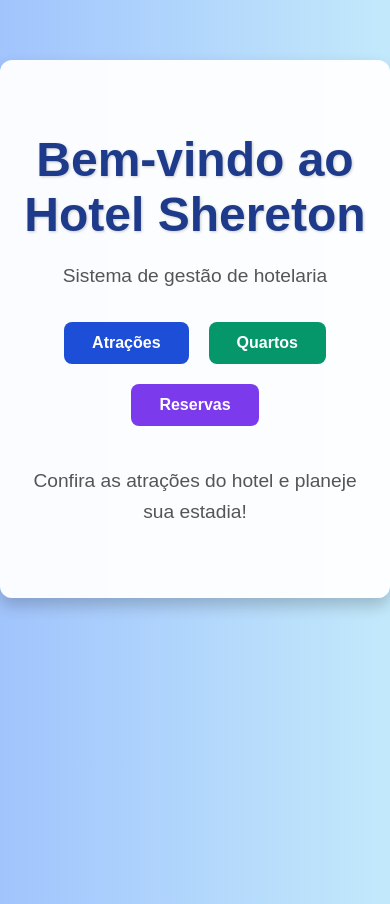
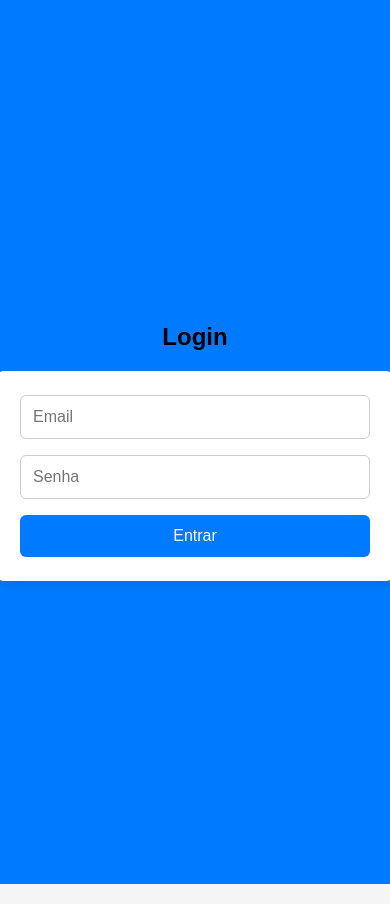
Before and after one commit to bytewice/ESS-2025.1-hotelaria, a React (Vite) app in the folder frontend/: page / in a window 390 px wide. Built offline with nearby package versions, Linux system fonts and the light colour scheme.

Commit message:
change initial page to login

```diff
--- a/frontend/src/App.tsx
+++ b/frontend/src/App.tsx
@@ -1,18 +1,20 @@
 import { BrowserRouter as Router, Routes, Route } from "react-router-dom";
 import Home from "./pages/Home";
+import Login from "./pages/Login";
 import Reservas from "./pages/Reservas";
 import Quartos from "./pages/Quartos";
 import Atrações from "./pages/Atrações";
 import AtracaoDetalhe from "./pages/AtraçãoDetalhe";
 import Layout from "./Layout"; // Caminho para o Layout
 
+
 export default function App() {
   return (
     <Router>
       <Routes>
         {/* Home sem Layout */}
-        <Route path="/" element={<Home />} />
-
+        <Route path="/home" element={<Home />} />
+        <Route path="/" element={<Login />} />
         {/* Páginas secundárias com Layout */}
         <Route path="/reservas" element={<Layout><Reservas /></Layout>} />
         <Route path="/quartos" element={<Layout><Quartos /></Layout>} />
--- /dev/null
+++ b/frontend/src/pages/Login.tsx
@@ -0,0 +1,54 @@
+import { useState } from "react";
+import { useNavigate } from "react-router-dom";
+import { loginUser } from "../services/adminverific"; // ajuste para seu service
+import "../styles/login.css";
+
+export default function Login() {
+  const navigate = useNavigate();
+  const [email, setEmail] = useState("");
+  const [senha, setSenha] = useState("");
+  const [erro, setErro] = useState("");
+
+  const handleSubmit = async (e: React.FormEvent) => {
+    e.preventDefault();
+    setErro("");
+
+    try {
+      const resposta = await loginUser({ email, senha });
+
+      if (resposta.role === "admin") {
+        navigate("/admin"); // ou /admin/home
+      } else if (resposta.role === "comum") {
+        navigate("/home"); // página home do usuário
+      } else {
+        setErro("Login ou senha incorretos");
+      }
+    } catch (error: any) {
+      setErro(error.message || "Erro ao conectar com o servidor");
+    }
+  };
+
+  return (
+    <div className="login-container">
+      <h2>Login</h2>
+      <form onSubmit={handleSubmit} className="login-form">
+        <input
+          type="email"
+          placeholder="Email"
+          value={email}
+          onChange={(e) => setEmail(e.target.value)}
+          required
+        />
+        <input
+          type="password"
+          placeholder="Senha"
+          value={senha}
+          onChange={(e) => setSenha(e.target.value)}
+          required
+        />
+        <button type="submit">Entrar</button>
+        {erro && <p className="error">{erro}</p>}
+      </form>
+    </div>
+  );
+}
--- /dev/null
+++ b/frontend/src/services/adminverific.ts
@@ -0,0 +1,28 @@
+// src/services/adminverific.ts
+import axios from "axios";
+
+const API_URL = "http://localhost:2000"; // ajuste para sua rota real
+
+interface LoginPayload {
+  email: string;
+  senha: string;
+}
+
+export const loginUser = async ({ email, senha }: LoginPayload) => {
+  try {
+    const res = await axios.post(`${API_URL}/login`, {
+      Email: email,
+      Password: senha,
+    });
+
+    // Se quiser guardar o token JWT caso venha no response
+    // localStorage.setItem("token", res.data.token);
+
+    return res.data; // {_id, Name, Email, role}
+  } catch (err: any) {
+    if (err.response) {
+      throw new Error(err.response.data.error || "Credenciais inválidas");
+    }
+    throw new Error("Erro ao conectar com o servidor");
+  }
+};
--- /dev/null
+++ b/frontend/src/styles/login.css
@@ -0,0 +1,74 @@
+/* Container principal */
+.login-container {
+    display: flex;
+    flex-direction: column;
+    align-items: center;
+    justify-content: center;
+    height: 100vh;
+    background: #007bff;
+    padding: 20px;
+  }
+
+  /* Título */
+  .login-title {
+    text-align: center;
+    margin-bottom: 1.5rem;
+    color: #fff;
+    font-size: 2rem;
+    font-weight: bold;
+  }
+
+  /* Formulário */
+  .login-form {
+    background: #fff;
+    padding: 2rem;
+    border-radius: 8px;
+    box-shadow: 0 4px 8px rgba(0, 0, 0, 0.1);
+    width: 100%;
+    max-width: 350px;
+    display: flex;
+    flex-direction: column;
+    gap: 1rem;
+  }
+
+  /* Campos de input */
+  .login-form input {
+    padding: 0.75rem;
+    border: 1px solid #ccc;
+    border-radius: 6px;
+    font-size: 1rem;
+    outline: none;
+  }
+
+  .login-form input:focus {
+    border-color: #007bff;
+  }
+
+  /* Botão */
+  .login-form button {
+    background-color: #007bff;
+    color: #fff;
+    border: none;
+    padding: 0.75rem;
+    border-radius: 6px;
+    font-size: 1rem;
+    cursor: pointer;
+  }
+
+  .login-form button:hover {
+    background-color: #0056b3;
+  }
+
+  /* Mensagem de erro */
+  .error {
+    color: red;
+    font-size: 0.9rem;
+    text-align: center;
+  }
+
+  /* Responsividade */
+  @media (max-width: 480px) {
+    .login-form {
+      padding: 1.5rem;
+    }
+  }
```
